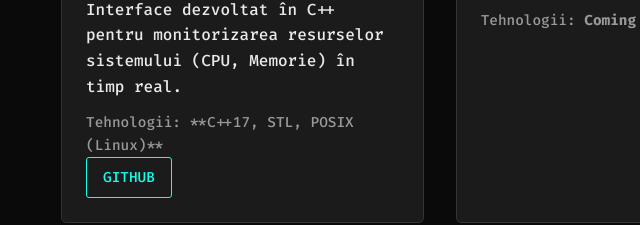
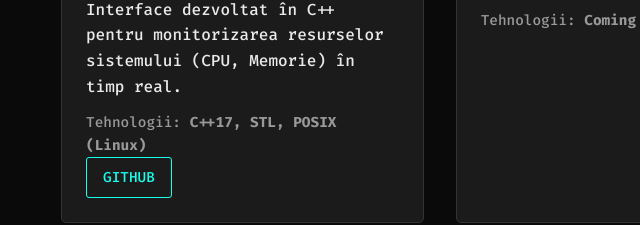
Before and after one commit to StefanCimpan/StefanCimpan.github.io, a plain HTML site: page index.html in a window 1280 px wide. Shown: the part 1496-1721 px from the top of the page, 3-643 px from the left. Drawn offline with nearby package versions, Linux system fonts and the light colour scheme.

Commit message:
Update technology list formatting in index.html

```diff
--- a/index.html
+++ b/index.html
@@ -59,7 +59,7 @@
                 <article class="project-card" data-aos="fade-up">
                     <h3 class="neon-text">Performance CLI Tool</h3>
                     <p>Un utilitar Command Line Interface dezvoltat în C++ pentru monitorizarea resurselor sistemului (CPU, Memorie) în timp real.</p>
-                    <p class="tech-used">Tehnologii: **C++17, STL, POSIX (Linux)**</p>
+                    <p class="tech-used">Tehnologii: <strong>C++17, STL, POSIX (Linux)</strong></p>
                     <div class="project-links">
                         <a href="https://github.com/stefancimpan/cli-tool" target="_blank" class="link-btn">GitHub</a>
                     </div>
```
